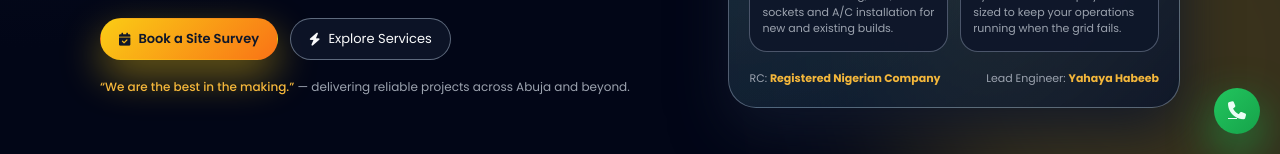
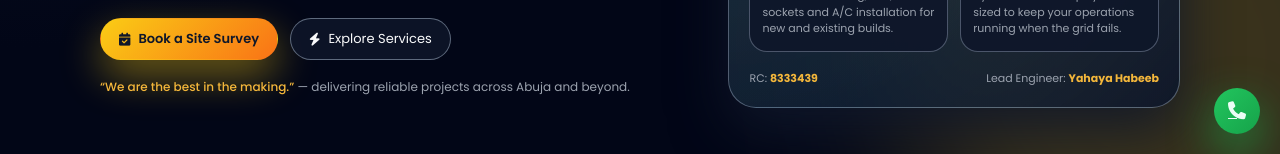
Before and after one commit to BunnyRabbyte/H-And-More-Global-Tech, a plain HTML site: page index.html in a window 1280 px wide. Shown: the part 646-800 px from the top of the page. Drawn offline with Linux system fonts and the light colour scheme.

Commit message:
Update company registration number in index.html

```diff
--- a/index.html
+++ b/index.html
@@ -133,7 +133,7 @@
           </div>
 
           <div class="hero-meta">
-            <span>RC: <strong>Registered Nigerian Company</strong></span>
+            <span>RC: <strong>8333439</strong></span>
             <span>Lead Engineer: <strong>Yahaya Habeeb</strong></span>
           </div>
         </div>
```
